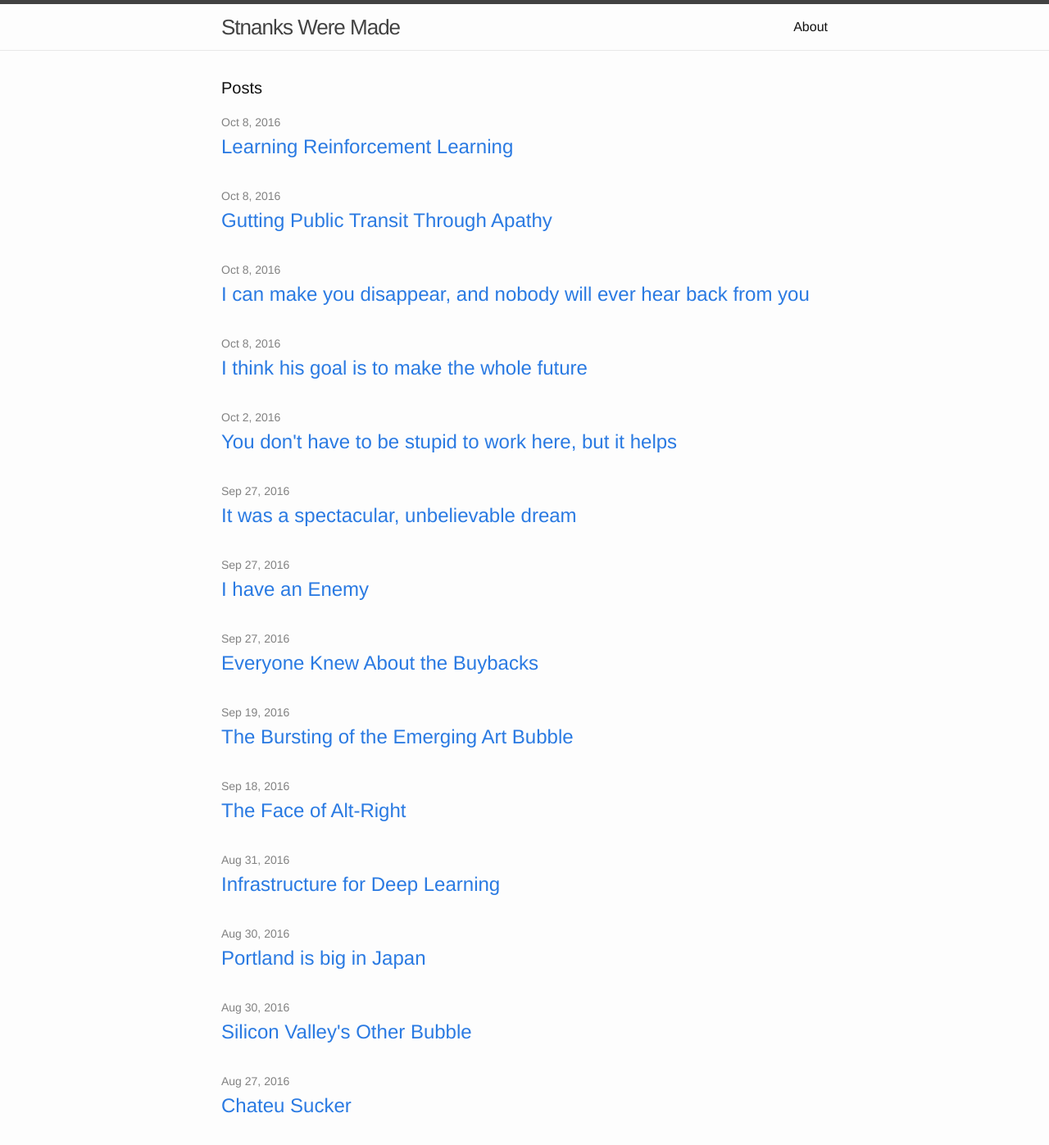
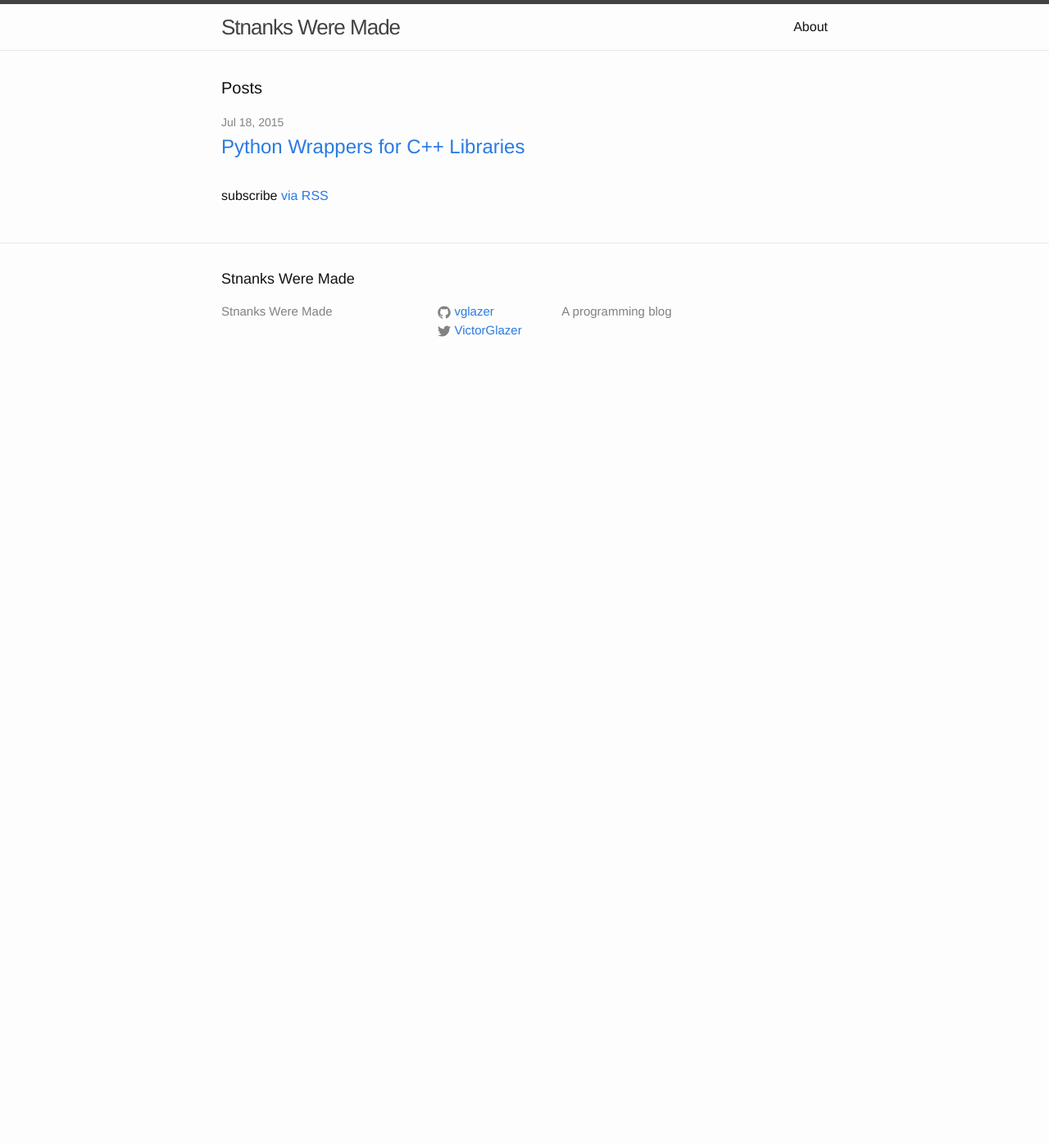
Before and after one commit to vglazer/vglazer.github.io, a Jekyll site: the page built from index.html, in a window 1280 px wide and 1400 px high. Shown: the top 1397 px of the window at 82% size. Built offline with Jekyll 4.4.1, drawn with Linux system fonts in a browser that asks for light colours; some of the changed text lies outside the part shown.

Commit message:
Removed non-programming posts

```diff
--- a/_config.yml
+++ b/_config.yml
@@ -1,8 +1,8 @@
 # Site settings
 title: Stnanks Were Made
-#email: your-email@domain.com
+#email: victor.glazer@gmail.com
 description: > # this means to ignore newlines until "baseurl:"
-    Musings on culture, tech and finance in the age of snake people
+    A programming blog
 baseurl: "" # the subpath of your site, e.g. /blog/
 #url: "http://yourdomain.com" # the base hostname & protocol for your site
 url: "vglazer.github.io" # the base hostname & protocol for your site
--- a/_posts/2016-08-30-the-other-silicon-valley-bubble.markdown
+++ /dev/null
@@ -1,8 +0,0 @@
----
-layout: post
-title:  "Silicon Valley's Other Bubble"
-date:   2016-08-30 22:33:00
-categories: real_estate silicon_valley
----
-
-[Alison Vekshin](https://twitter.com/alisonvekshin) on Silicon Valley's other bubble: [real estate](http://www.bloomberg.com/news/articles/2016-08-30/techies-priced-out-of-palo-alto-as-studios-list-for-1-3-million)
--- a/_posts/2016-09-19-emerging-artist-bubble.markdown
+++ /dev/null
@@ -1,8 +0,0 @@
----
-layout: post
-title:  "The Bursting of the Emerging Art Bubble"
-date:   2016-09-19 21:21:00
-categories: art mania
----
-
-[Katya Kazakina](https://twitter.com/artdetective) reports on the bursting of the "Emerging Art" [bubble](http://www.bloomberg.com/news/articles/2016-09-19/that-100-000-painting-bought-to-flip-yours-for-about-20-000) for BBG
--- a/_posts/2016-09-27-hampton-creek-debacle.markdown
+++ /dev/null
@@ -1,8 +0,0 @@
----
-layout: post
-title:  "Everyone Knew About the Buybacks"
-date:   2016-09-27 23:08:00
-categories: startups food
----
-
-What would you do if you knew you could not [fail](https://www.bloomberg.com/features/2016-hampton-creek-just-mayo/)?
--- a/_posts/2016-09-27-pta-sociopaths.markdown
+++ /dev/null
@@ -1,8 +0,0 @@
----
-layout: post
-title:  "I have an Enemy"
-date:   2016-09-27 23:21:00
-categories: suburbs crime
----
-
-I think I am the [person](http://www.latimes.com/projects/la-me-framed/) that went to the best law school in this room, to be honest with you
--- a/_posts/2016-10-02-you-dont-have-to-be-stupid-to-work-here.markdown
+++ /dev/null
@@ -1,8 +0,0 @@
----
-layout: post
-title:  "You don't have to be stupid to work here, but it helps"
-date:   2016-10-02 15:25:00
-categories: workplace stupidity
----
-
-An amazing [Aeon](https://aeon.co) essay by [André Spicer](https://twitter.com/andre_spicer) about the pernicious culture of [enforced stupidity](https://aeon.co/essays/you-don-t-have-to-be-stupid-to-work-here-but-it-helps) hollowing out supposedly elite organizations
--- a/_posts/2016-10-08-goldman-libya.markdown
+++ /dev/null
@@ -1,8 +0,0 @@
----
-layout: post
-title:  "I can make you disappear, and nobody will ever hear back from you"
-date:   2016-10-08 21:24:00
-categories: banking lawsuits
----
-
-Bloomberg Businessweek on the astonishing [tale](https://www.bloomberg.com/features/2016-goldman-sachs-libya/) behind [LIA](http://www.lia.com.mt/en/)'s Goldman lawsuit
```
Also changed, not shown: _posts/2016-08-20-rekall.markdown (deleted, +0 -8 lines), _posts/2016-08-20-who-killed-gawker.markdown (deleted, +0 -8 lines), _posts/2016-08-20-why-japan-has-more-record-stores.markdown (deleted, +0 -8 lines), _posts/2016-08-27-chateu-sucker.markdown (deleted, +0 -8 lines), _posts/2016-08-30-japanese-hipsters-love-pdx.markdown (deleted, +0 -8 lines), _posts/2016-08-31-infrastructure-of-dnn.markdown (deleted, +0 -8 lines), _posts/2016-09-18-pretty-face-of-alt-right.markdown (deleted, +0 -8 lines), _posts/2016-09-27-the-barclays-claridges.markdown (deleted, +0 -8 lines), _posts/2016-10-08-reinforcement-learning.markdown (deleted, +0 -8 lines), _posts/2016-10-08-sam-altman-profile.markdown (deleted, +0 -8 lines), _posts/2016-10-08-uber-transit.markdown (deleted, +0 -8 lines), about.md (+1 -1 lines), 1 other file.
